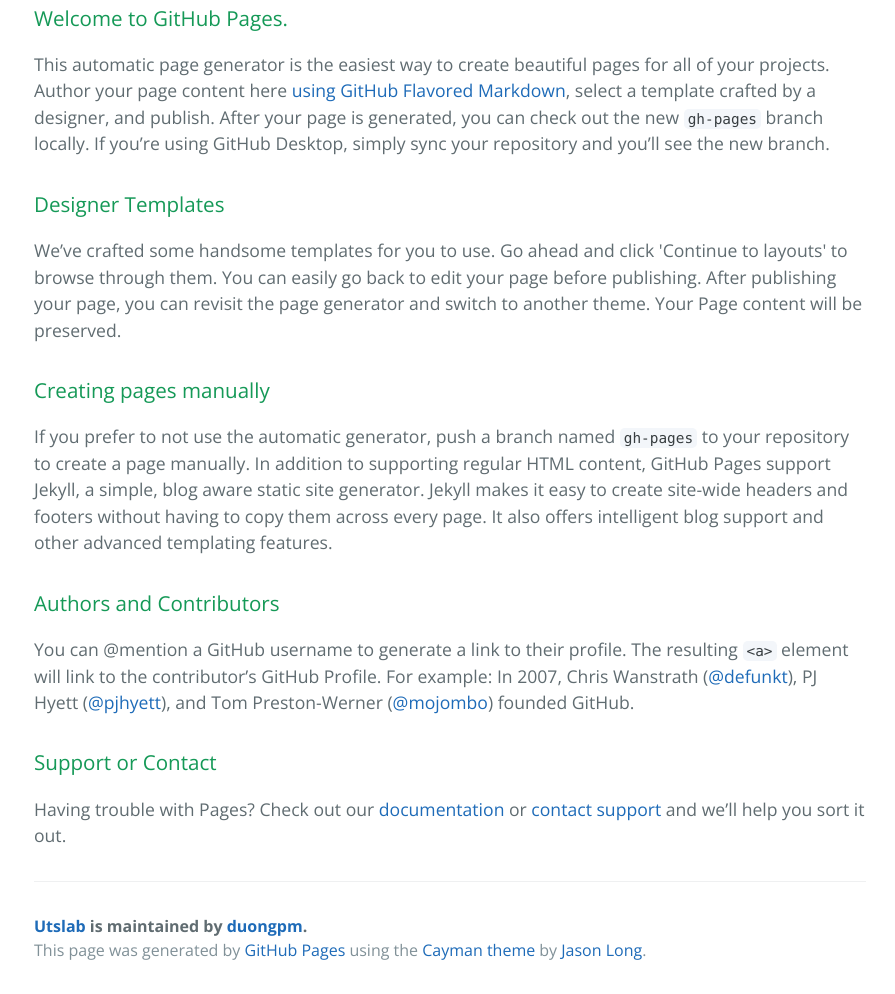
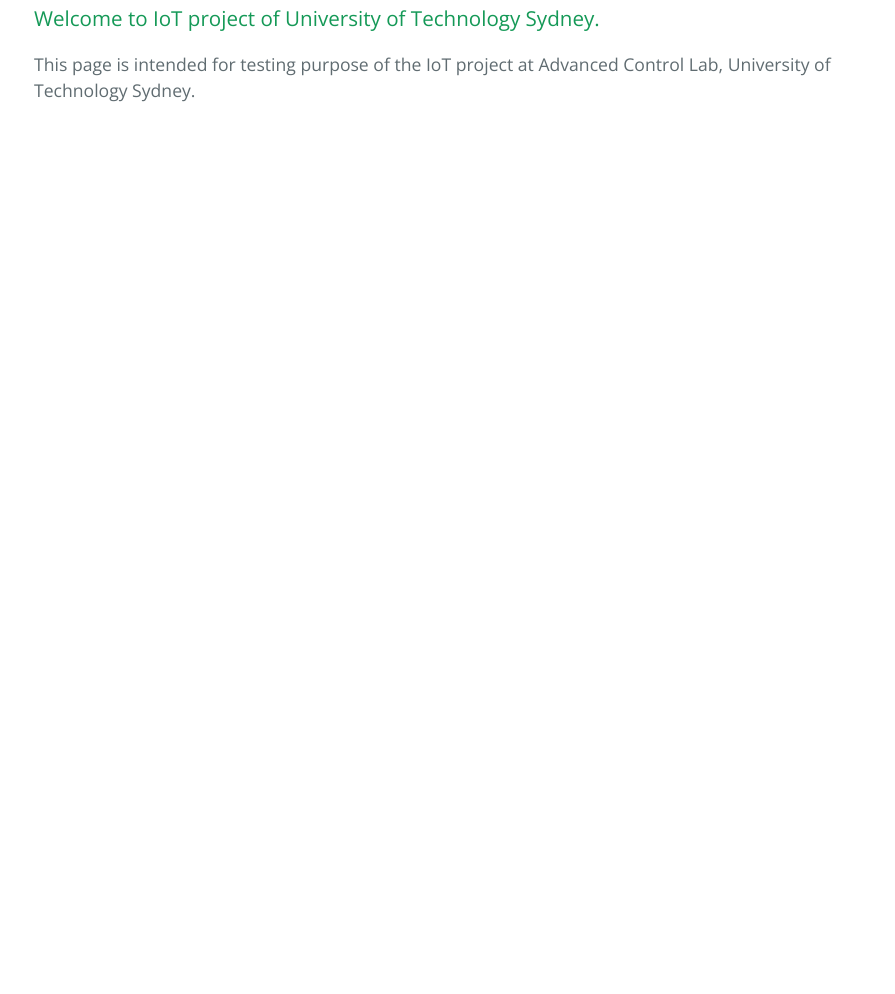
Before and after one commit to duongpm/mygithubpage, a plain HTML site: page index.html in a window 1280 px wide. Shown: the part 269-1263 px from the top of the page, without its empty margins (190-1085 px from the left). After the commit the page ends 800 px from the top, so only its background shows below. Drawn offline with nearby package versions, Linux system fonts and the light colour scheme.

Commit message:
Update index.html

```diff
--- a/index.html
+++ b/index.html
@@ -16,35 +16,9 @@
 
     <section class="main-content">
       <h3>
-<a id="welcome-to-github-pages" class="anchor" href="#welcome-to-github-pages" aria-hidden="true"><span aria-hidden="true" class="octicon octicon-link"></span></a>Welcome to GitHub Pages.</h3>
+<a id="welcome-to-github-pages" class="anchor" href="#welcome-to-github-pages" aria-hidden="true"><span aria-hidden="true" class="octicon octicon-link"></span></a>Welcome to IoT project of University of Technology Sydney.</h3>
 
-<p>This automatic page generator is the easiest way to create beautiful pages for all of your projects. Author your page content here <a href="https://guides.github.com/features/mastering-markdown/">using GitHub Flavored Markdown</a>, select a template crafted by a designer, and publish. After your page is generated, you can check out the new <code>gh-pages</code> branch locally. If you’re using GitHub Desktop, simply sync your repository and you’ll see the new branch.</p>
-
-<h3>
-<a id="designer-templates" class="anchor" href="#designer-templates" aria-hidden="true"><span aria-hidden="true" class="octicon octicon-link"></span></a>Designer Templates</h3>
-
-<p>We’ve crafted some handsome templates for you to use. Go ahead and click 'Continue to layouts' to browse through them. You can easily go back to edit your page before publishing. After publishing your page, you can revisit the page generator and switch to another theme. Your Page content will be preserved.</p>
-
-<h3>
-<a id="creating-pages-manually" class="anchor" href="#creating-pages-manually" aria-hidden="true"><span aria-hidden="true" class="octicon octicon-link"></span></a>Creating pages manually</h3>
-
-<p>If you prefer to not use the automatic generator, push a branch named <code>gh-pages</code> to your repository to create a page manually. In addition to supporting regular HTML content, GitHub Pages support Jekyll, a simple, blog aware static site generator. Jekyll makes it easy to create site-wide headers and footers without having to copy them across every page. It also offers intelligent blog support and other advanced templating features.</p>
-
-<h3>
-<a id="authors-and-contributors" class="anchor" href="#authors-and-contributors" aria-hidden="true"><span aria-hidden="true" class="octicon octicon-link"></span></a>Authors and Contributors</h3>
-
-<p>You can @mention a GitHub username to generate a link to their profile. The resulting <code>&lt;a&gt;</code> element will link to the contributor’s GitHub Profile. For example: In 2007, Chris Wanstrath (<a href="https://github.com/defunkt" class="user-mention">@defunkt</a>), PJ Hyett (<a href="https://github.com/pjhyett" class="user-mention">@pjhyett</a>), and Tom Preston-Werner (<a href="https://github.com/mojombo" class="user-mention">@mojombo</a>) founded GitHub.</p>
-
-<h3>
-<a id="support-or-contact" class="anchor" href="#support-or-contact" aria-hidden="true"><span aria-hidden="true" class="octicon octicon-link"></span></a>Support or Contact</h3>
-
-<p>Having trouble with Pages? Check out our <a href="https://help.github.com/pages">documentation</a> or <a href="https://github.com/contact">contact support</a> and we’ll help you sort it out.</p>
-
-      <footer class="site-footer">
-        <span class="site-footer-owner"><a href="https://github.com/duongpm/utslab">Utslab</a> is maintained by <a href="https://github.com/duongpm">duongpm</a>.</span>
-
-        <span class="site-footer-credits">This page was generated by <a href="https://pages.github.com">GitHub Pages</a> using the <a href="https://github.com/jasonlong/cayman-theme">Cayman theme</a> by <a href="https://twitter.com/jasonlong">Jason Long</a>.</span>
-      </footer>
+<p>This page is intended for testing purpose of the IoT project at Advanced Control Lab, University of Technology Sydney.</p>
 
     </section>
 
```
